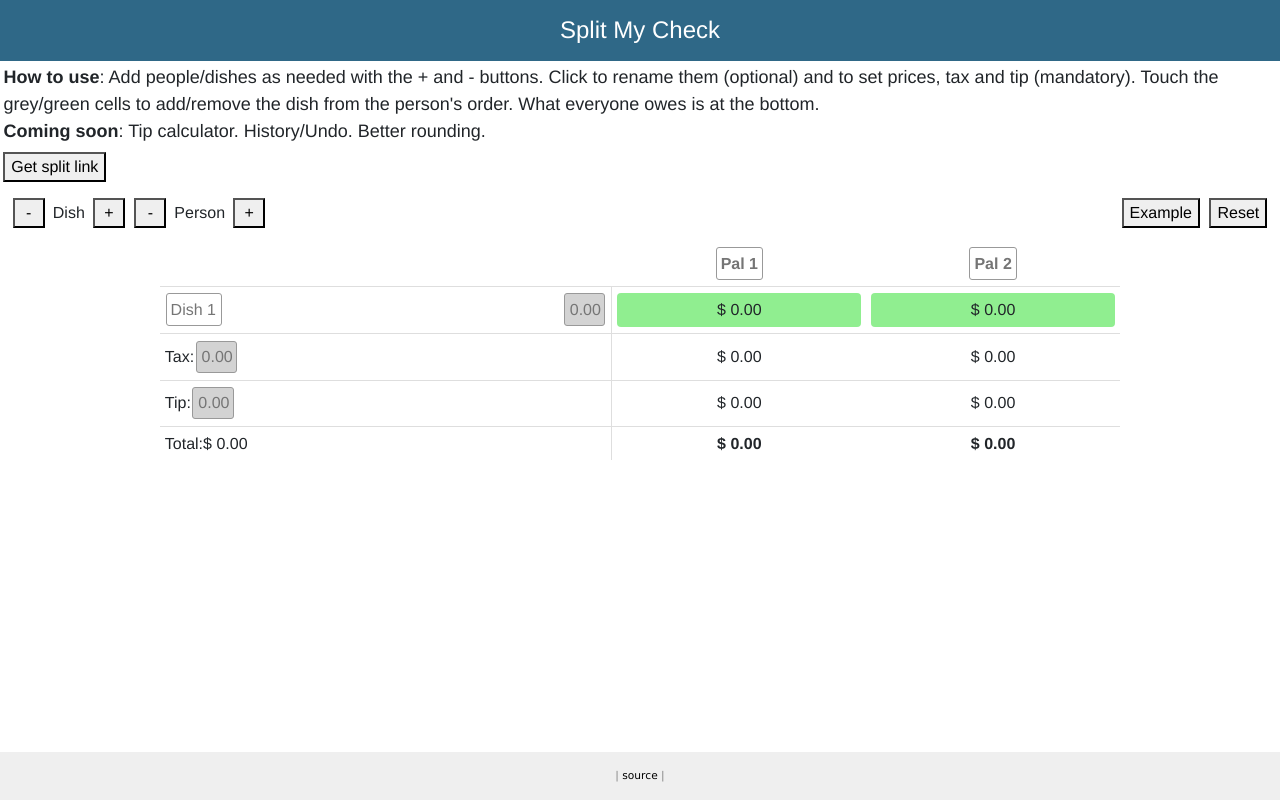
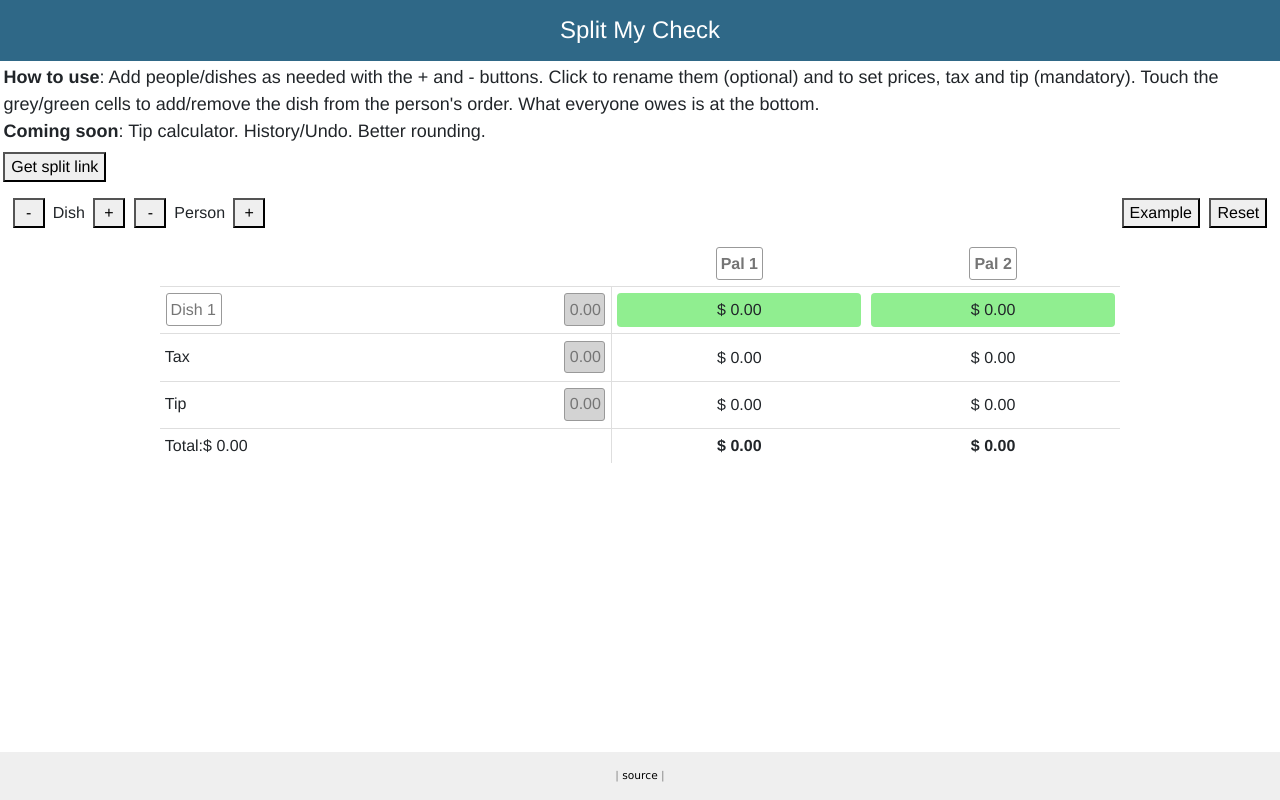
Before and after one commit to mritterhoff/splitmycheck, a React (Create React App) app in the folder client/: page / in a window 1280 px wide. Built offline with nearby package versions, Linux system fonts and the light colour scheme.

Commit message:
changed tax/tip rows to use the RowHeader class

```diff
--- a/client/src/components/Inputs.js
+++ b/client/src/components/Inputs.js
@@ -21,6 +21,8 @@ let divContainerStyle = {
 // This is a controlled component that only ever shows current state, and updates
 // that state with this.props.onChangeCB()
 class StringInput extends React.Component {
+  inputRef;
+
   updateInputValue(event) {
     // must prevent passing null value, so pass empty string instead
     this.props.onChangeCB(event.target.value || '');
@@ -69,6 +71,7 @@ StringInput.propTypes = {
 
 class PriceInput extends React.Component {
   defaultPlaceholder = '0.00';
+  inputRef;
 
   constructor(props) {
     super(props);
@@ -86,6 +89,10 @@ class PriceInput extends React.Component {
 
     // don't show the placeholder when user is inputting numbers
     this.inputRef.input.placeholder = '';
+  }
+
+  selectInput() {
+    this.inputRef.input.select();
   }
 
   onBlur(event) {
--- a/client/src/components/RowHeader.js
+++ b/client/src/components/RowHeader.js
@@ -21,10 +21,11 @@ class RowHeader extends React.Component {
   }
 
   componentDidUpdate(prevProps, prevState) {
-    // only select the first input if we're NEWLY focussed
+    // only select the first input if we're newly focussed
     if (this.state.isManagingFocus && !prevState.isManagingFocus) {
-      this._refs[0].selectInput();
-      console.log('would like to focused to on the first input here');
+      // select the input of the first ref that has that function
+      // this exists to accomidate tax/tip, who's first ref is a span element
+      this._refs.filter(el => el.selectInput)[0].selectInput();
     }
   }
 
--- a/client/src/components/Splitter.js
+++ b/client/src/components/Splitter.js
@@ -218,16 +218,32 @@ class Splitter extends React.Component {
 
     let getterFunc = () => (this.state[stateKey]);
 
+    function staticReplacement(displayName, getterFunc) {
+      return () => (
+        <div style={{display: 'block'}}>
+          <span className='DishName'>{displayName}</span>
+          <span style={{float: 'right'}}>
+            {Utils.priceAsString(getterFunc().num, false)}
+          </span>
+        </div>
+      )
+    }
+
     // this style makes it align with the input box (which has a 1px border)
     let style = {display: 'inline-block', padding: '.3em 0em', margin: '1px 0'};
     let rowEls = [
-      <div>
-        <span style={style}>{displayName}:</span>
+      <RowHeader
+        useMobileUI={this.props.useMobileUI}
+        staticReplacement={staticReplacement(displayName, getterFunc)}>
+        <span style={style}>{displayName}</span>
         <PriceInput
           priceObj = {getterFunc()}
-          onChangeCB = {updaterFunc} />
-      </div>
-    ];
+          onChangeCB = {updaterFunc}
+          style={{float: 'right'}}/>
+      </RowHeader>
+    ]
+
+
     rowEls = rowEls.concat(this.state.people.map((person, pInd) => (
       <span>
         {Utils.priceAsString(this.personOrderProportion(pInd) * getterFunc().num)}
@@ -299,7 +315,6 @@ class Splitter extends React.Component {
           <div style={{display: 'block'}}>
             <span className='DishName'>{dishName}</span>
             <span style={{float: 'right'}}>{price}</span>
-            <div style={{clear:'both'}}/>
           </div>
         );
       }
@@ -309,8 +324,7 @@ class Splitter extends React.Component {
       let rowEls = [
         <RowHeader
           useMobileUI={this.props.useMobileUI}
-          staticReplacement={staticReplacement(dish, dInd)}
-        >
+          staticReplacement={staticReplacement(dish, dInd)}>
           <StringInput
             placeholder={`Dish ${dInd + 1}`}
             value = {dish.name}
```
